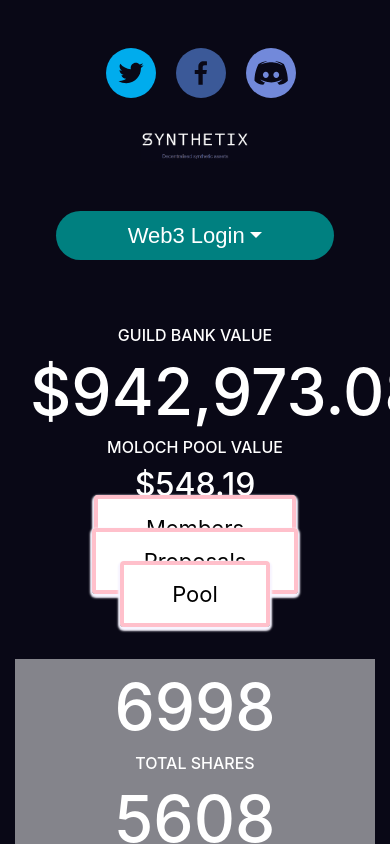
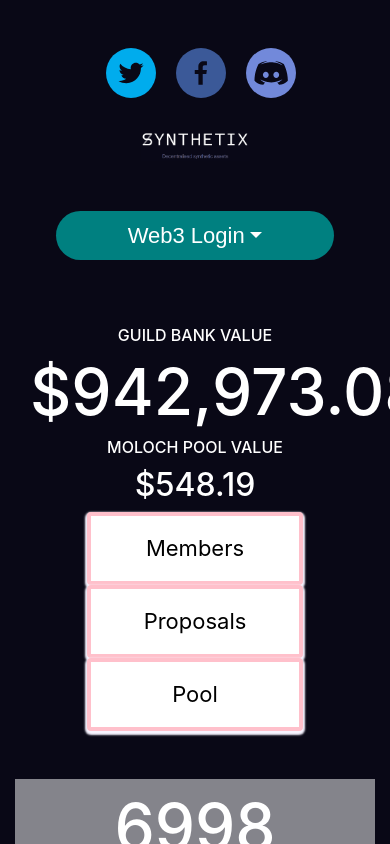
Before and after one commit to Seniorwebdeveloper0217/React.js-snx-frontend, a React (Create React App) app: page / in a window 390 px wide. Shown: the top 844 px of the page. Built offline with nearby package versions, Linux system fonts and the light colour scheme.

Commit message:
complete

```diff
--- a/src/pages/HomePage.js
+++ b/src/pages/HomePage.js
@@ -18,14 +18,14 @@
                     </div>
                     <div className="col-md-6">
                         <div className="row">
-                            <div className="col-md-4">
-                                <Link to="/members" className="main-btn">Members</Link>
+                            <div className="col-md-4 main-btn">
+                                <Link to="/members">Members</Link>
                             </div>
-                            <div className="col-md-4 align-middle">
-                                <Link to="/proposals" className="main-btn">Proposals</Link>
+                            <div className="col-md-4 main-btn align-middle">
+                                <Link to="/proposals">Proposals</Link>
                             </div>
-                            <div className="col-md-4">
-                                <Link to="/pool" className="main-btn">Pool</Link>
+                            <div className="col-md-4 main-btn">
+                                <Link to="/pool">Pool</Link>
                             </div>
                         </div>
                     </div>
--- a/src/styles/Header.css
+++ b/src/styles/Header.css
@@ -33,3 +33,17 @@
 .collapse:not(.show) {
     display: block;
 }
+.main-btn a {
+    color: black;
+    margin: auto;
+}
+
+@media (max-width: 576px) {
+
+    .main-btn {
+        max-width: 60% !important;
+        display: block;
+        text-align: center;
+        margin: auto !important;
+    }
+}
```
